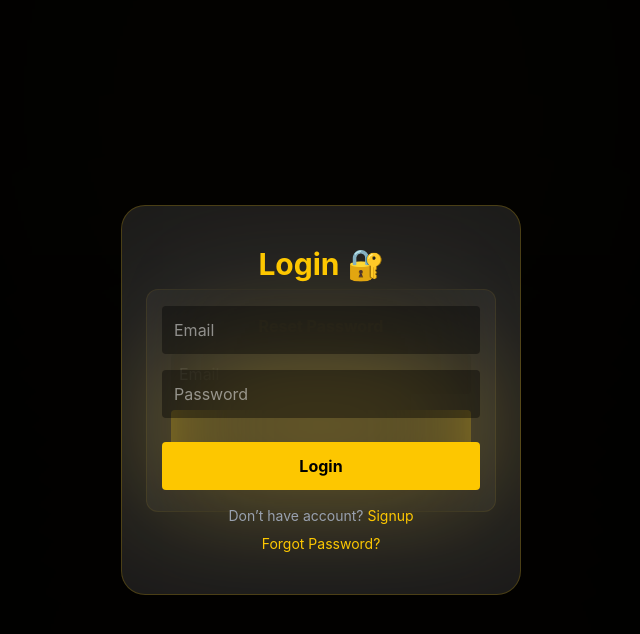
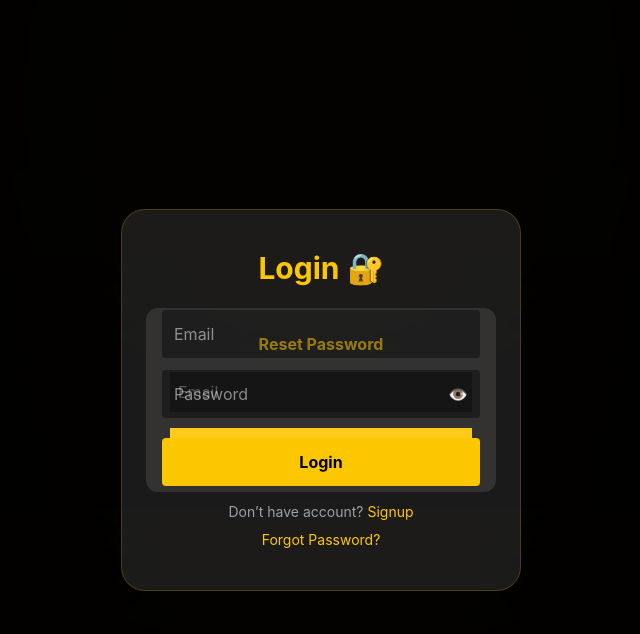
Before and after one commit to shiyan-showkat/todo-app-frontend, a React (Vite) app: page /login in a window 1280 px wide. Both pictures are taken after a click on the element "Forgot Password?". Shown: the top 634 px of the page, without its empty margins (319-959 px from the left). Built offline with nearby package versions, Linux system fonts and the light colour scheme; no server answers.

Commit message:
full changes

```diff
--- a/src/login.jsx
+++ b/src/login.jsx
@@ -1,4 +1,4 @@
-import { useState } from "react";
+import { useEffect, useState } from "react";
 import { useNavigate } from "react-router-dom";
 
 const API = "https://todo-app-backend-gfh3.onrender.com";
@@ -11,13 +11,42 @@ export default function Login() {
 
   const [loading, setLoading] = useState(false);
   const [error, setError] = useState("");
+  const [showPassword, setShowPassword] = useState(false);
 
-  // FORGOT PASSWORD
+  // forgot
   const [showForgot, setShowForgot] = useState(false);
   const [step, setStep] = useState("email");
   const [forgotEmail, setForgotEmail] = useState("");
   const [otp, setOtp] = useState("");
   const [newPassword, setNewPassword] = useState("");
+
+  // 🔥 AUTO LOGIN CHECK (refresh token)
+  useEffect(() => {
+    const checkAuth = async () => {
+      try {
+        let res = await fetch(`${API}/api/v1/me`, {
+          credentials: "include",
+        });
+
+        if (res.status === 401) {
+          const refresh = await fetch(`${API}/api/v1/newrefreshtoken`, {
+            method: "POST",
+            credentials: "include",
+          });
+
+          if (!refresh.ok) navigate("/login");
+
+          res = await fetch(`${API}/api/v1/me`, {
+            credentials: "include",
+          });
+        }
+
+        if (res.ok) navigate("/todos");
+      } catch {}
+    };
+
+    checkAuth();
+  }, []);
 
   // LOGIN
   const handleLogin = async () => {
@@ -43,78 +72,44 @@ export default function Login() {
     setLoading(false);
   };
 
-  // FORGOT FLOW
-  const sendOtp = async () => {
-    await fetch(`${API}/api/v1/forgot-password`, {
-      method: "POST",
-      headers: { "Content-Type": "application/json" },
-      body: JSON.stringify({ email: forgotEmail }),
-    });
-
-    setStep("otp");
-  };
-
-  const verifyOtp = async () => {
-    await fetch(`${API}/api/v1/verify-forgot-otp`, {
-      method: "POST",
-      headers: { "Content-Type": "application/json" },
-      body: JSON.stringify({ email: forgotEmail, otp }),
-    });
-
-    setStep("reset");
-  };
-
-  const resetPassword = async () => {
-    await fetch(`${API}/api/v1/reset-password`, {
-      method: "POST",
-      headers: { "Content-Type": "application/json" },
-      body: JSON.stringify({
-        email: forgotEmail,
-        newPassword,
-      }),
-    });
-
-    setShowForgot(false);
-    setStep("email");
-  };
-
   return (
     <div className="min-h-screen flex items-center justify-center bg-black relative overflow-hidden">
-      {/* 🔥 BACKGROUND FIXED (NO CLICK ISSUE) */}
-      <div className="absolute w-[600px] h-[600px] bg-yellow-400 blur-[200px] opacity-20 top-[-200px] pointer-events-none" />
-      <div className="absolute w-[500px] h-[500px] bg-amber-500 blur-[200px] opacity-20 bottom-[-200px] pointer-events-none" />
+      <div className="absolute w-[600px] h-[600px] bg-yellow-400 blur-[200px] opacity-20 top-[-200px]" />
+      <div className="absolute w-[500px] h-[500px] bg-amber-500 blur-[200px] opacity-20 bottom-[-200px]" />
 
-      {/* CARD */}
-      <div className="relative z-10 w-[400px] p-10 rounded-3xl bg-white/10 border border-yellow-400/20 backdrop-blur-3xl">
+      <div className="relative z-10 w-[400px] p-10 rounded-3xl bg-white/10 border border-yellow-400/20">
         <h1 className="text-3xl text-center text-yellow-400 font-bold">
           Login 🔐
         </h1>
 
-        {error && (
-          <p className="text-red-400 text-center mt-3 text-sm">{error}</p>
-        )}
+        {error && <p className="text-red-400 text-center mt-3">{error}</p>}
 
-        {/* INPUTS */}
-        <div className="mt-6 space-y-4">
         <input
           placeholder="Email"
-            className="w-full p-3 bg-black/40 text-white rounded"
+          className="w-full mt-6 p-3 bg-black/40 text-white rounded"
           onChange={(e) => setEmail(e.target.value)}
         />
 
+        <div className="relative">
           <input
-            type="password"
+            type={showPassword ? "text" : "password"}
             placeholder="Password"
-            className="w-full p-3 bg-black/40 text-white rounded"
+            className="w-full mt-3 p-3 bg-black/40 text-white rounded"
             onChange={(e) => setPassword(e.target.value)}
           />
+
+          <span
+            onClick={() => setShowPassword(!showPassword)}
+            className="absolute right-3 top-6 cursor-pointer"
+          >
+            {showPassword ? "🙈" : "👁️"}
+          </span>
         </div>
 
-        {/* LOGIN BUTTON */}
         <button
           onClick={handleLogin}
           disabled={loading}
-          className="w-full mt-6 p-3 bg-yellow-400 text-black font-bold flex justify-center items-center gap-2 rounded"
+          className="w-full mt-5 p-3 bg-yellow-400 text-black font-bold flex justify-center items-center gap-2 rounded cursor-pointer"
         >
           {loading ? (
             <>
@@ -131,7 +126,7 @@ export default function Login() {
           Don’t have account?{" "}
           <span
             onClick={() => navigate("/signup")}
-            className="text-yellow-400 cursor-pointer"
+            className="text-yellow-400 cursor-pointer hover:underline"
           >
             Signup
           </span>
@@ -148,7 +143,7 @@ export default function Login() {
       {/* FORGOT MODAL */}
       {showForgot && (
         <div className="fixed inset-0 flex items-center justify-center bg-black/90">
-          <div className="w-[350px] p-6 bg-white/10 rounded-xl border border-yellow-400/20 z-20">
+          <div className="w-[350px] p-6 bg-white/10 rounded-xl">
             <h2 className="text-yellow-400 text-center font-bold">
               Reset Password
             </h2>
@@ -156,14 +151,21 @@ export default function Login() {
             {step === "email" && (
               <>
                 <input
-                  className="w-full mt-4 p-2 bg-black/60 text-white rounded"
+                  className="w-full mt-4 p-2 bg-black/60 text-white"
                   placeholder="Email"
                   onChange={(e) => setForgotEmail(e.target.value)}
                 />
 
                 <button
-                  onClick={sendOtp}
-                  className="w-full mt-4 p-2 bg-yellow-400 text-black rounded"
+                  onClick={async () => {
+                    await fetch(`${API}/api/v1/forgot-password`, {
+                      method: "POST",
+                      headers: { "Content-Type": "application/json" },
+                      body: JSON.stringify({ email: forgotEmail }),
+                    });
+                    setStep("otp");
+                  }}
+                  className="w-full mt-4 p-2 bg-yellow-400 text-black"
                 >
                   Send OTP
                 </button>
@@ -173,14 +175,21 @@ export default function Login() {
             {step === "otp" && (
               <>
                 <input
-                  className="w-full mt-4 p-2 bg-black/60 text-white rounded"
+                  className="w-full mt-4 p-2 bg-black/60 text-white"
                   placeholder="OTP"
                   onChange={(e) => setOtp(e.target.value)}
                 />
 
                 <button
-                  onClick={verifyOtp}
-                  className="w-full mt-4 p-2 bg-green-400 text-black rounded"
+                  onClick={async () => {
+                    await fetch(`${API}/api/v1/verify-forgot-otp`, {
+                      method: "POST",
+                      headers: { "Content-Type": "application/json" },
+                      body: JSON.stringify({ email: forgotEmail, otp }),
+                    });
+                    setStep("reset");
+                  }}
+                  className="w-full mt-4 p-2 bg-green-400 text-black"
                 >
                   Verify OTP
                 </button>
@@ -190,26 +199,31 @@ export default function Login() {
             {step === "reset" && (
               <>
                 <input
-                  className="w-full mt-4 p-2 bg-black/60 text-white rounded"
+                  className="w-full mt-4 p-2 bg-black/60 text-white"
                   placeholder="New Password"
                   onChange={(e) => setNewPassword(e.target.value)}
                 />
 
                 <button
-                  onClick={resetPassword}
-                  className="w-full mt-4 p-2 bg-blue-400 text-black rounded"
+                  onClick={async () => {
+                    await fetch(`${API}/api/v1/reset-password`, {
+                      method: "POST",
+                      headers: { "Content-Type": "application/json" },
+                      body: JSON.stringify({
+                        email: forgotEmail,
+                        newPassword,
+                      }),
+                    });
+
+                    setShowForgot(false);
+                    setStep("email");
+                  }}
+                  className="w-full mt-4 p-2 bg-blue-400 text-black"
                 >
                   Reset Password
                 </button>
               </>
             )}
-
-            <button
-              onClick={() => setShowForgot(false)}
-              className="w-full mt-4 text-gray-300 text-sm"
-            >
-              Close
-            </button>
           </div>
         </div>
       )}
```
Lines whose indentation alone changed are shown as unchanged.
